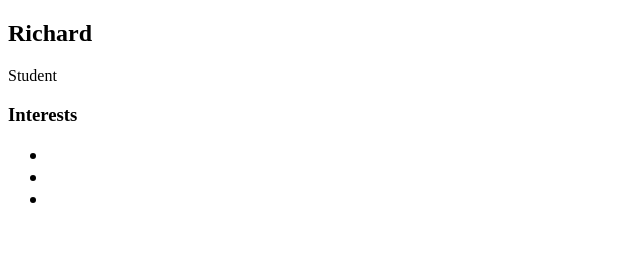
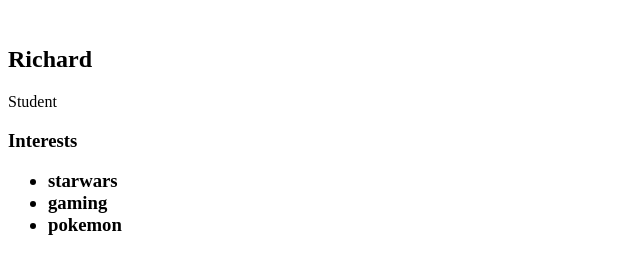
Before and after one commit to rbergeron1/rbergeron1.github.io, a plain HTML site: page index.html in a window 1280 px wide. Shown: the whole page, without its empty margins (0-640 px from the left). Drawn offline with Linux system fonts and the light colour scheme.

Commit message:
something

```diff
--- a/index.html
+++ b/index.html
@@ -1,7 +1,7 @@
 <!DOCTYPE HTML>
 <html>
     <head>
-       <title>Sheba's Amazing Wbsite</title>
+       <title>Richies spectacular Wbsite</title>
     </head>
     <body>
        <!-- ALL content goes here -->
@@ -13,7 +13,7 @@
             <main>
                 <!-- Sidebar section -->
                 <div>
-
+                <img
 
                 </div>
 
@@ -29,13 +29,9 @@
                     <div>
                         <h3> Interests
                             <ul>
-                                <li>
-                                    <li>
-                                        <li>
-
-                                        </li>
-                                    </li>
-                                </li>
+                                <li>starwars</li>
+                                <li>gaming</li>
+                                <li>pokemon</li>
                             </ul>
                         </h3>
                     </div>
```
